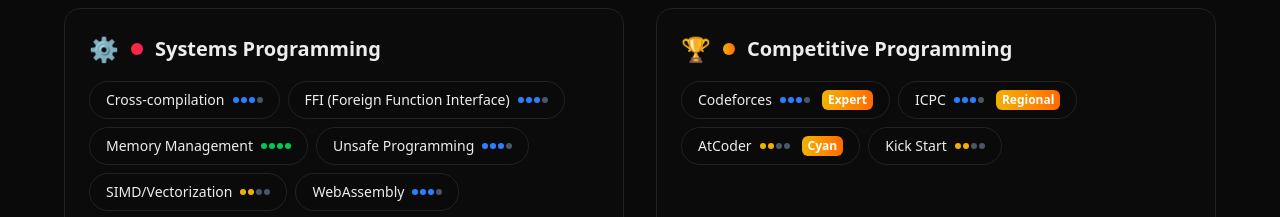
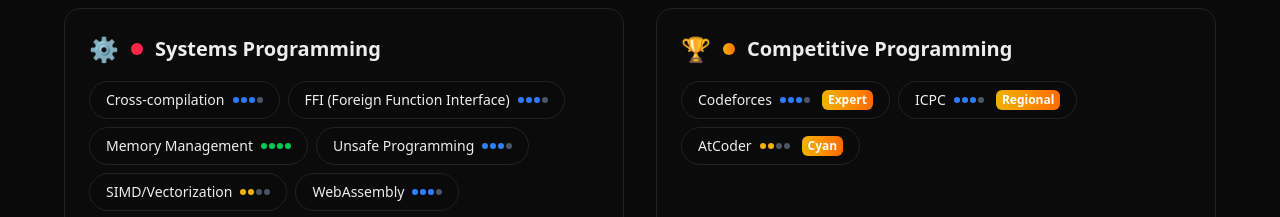
Before and after one commit to byteoxo/self-introduction, a Next.js app: page / in a window 1280 px wide. Shown: the part 1560-1777 px from the top of the page. Built offline with nearby package versions, Linux system fonts and the light colour scheme.

Commit message:
refactor: comment out "Kick Start" skill entry in skills component
- Updated the skills component to comment out the "Kick Start" skill entry, maintaining the overall structure while preparing for potential future adjustments.

```diff
--- a/components/skills.tsx
+++ b/components/skills.tsx
@@ -116,7 +116,7 @@
       { name: "AtCoder", proficiency: "intermediate", badge: "Cyan" },
       // { name: "LeetCode", proficiency: "expert", badge: "Top 5%" },
       // { name: "Google Code Jam", proficiency: "intermediate" },
-      { name: "Kick Start", proficiency: "intermediate" },
+      // { name: "Kick Start", proficiency: "intermediate" },
       // { name: "TopCoder SRM", proficiency: "intermediate" },
     ],
   },
```
